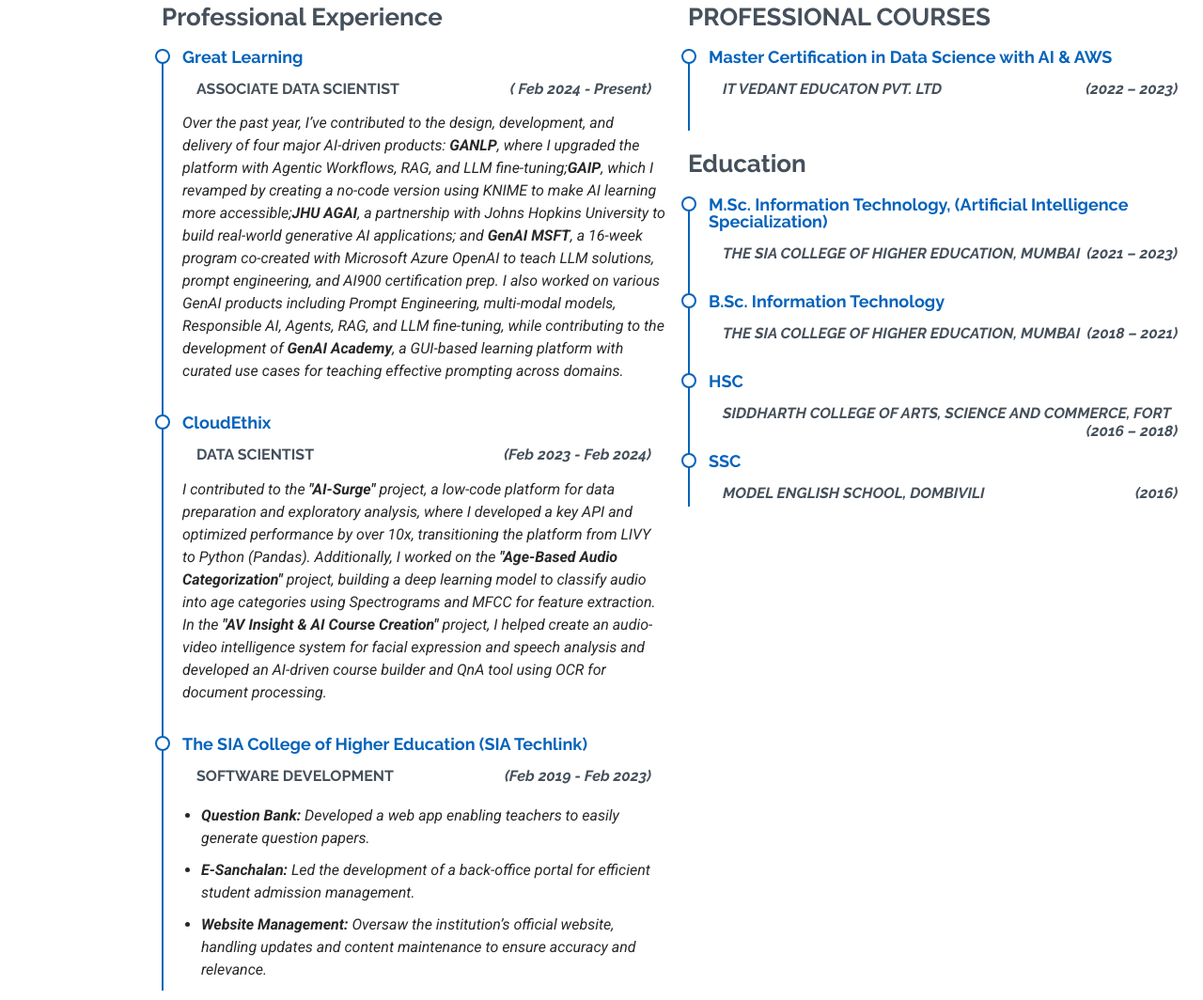
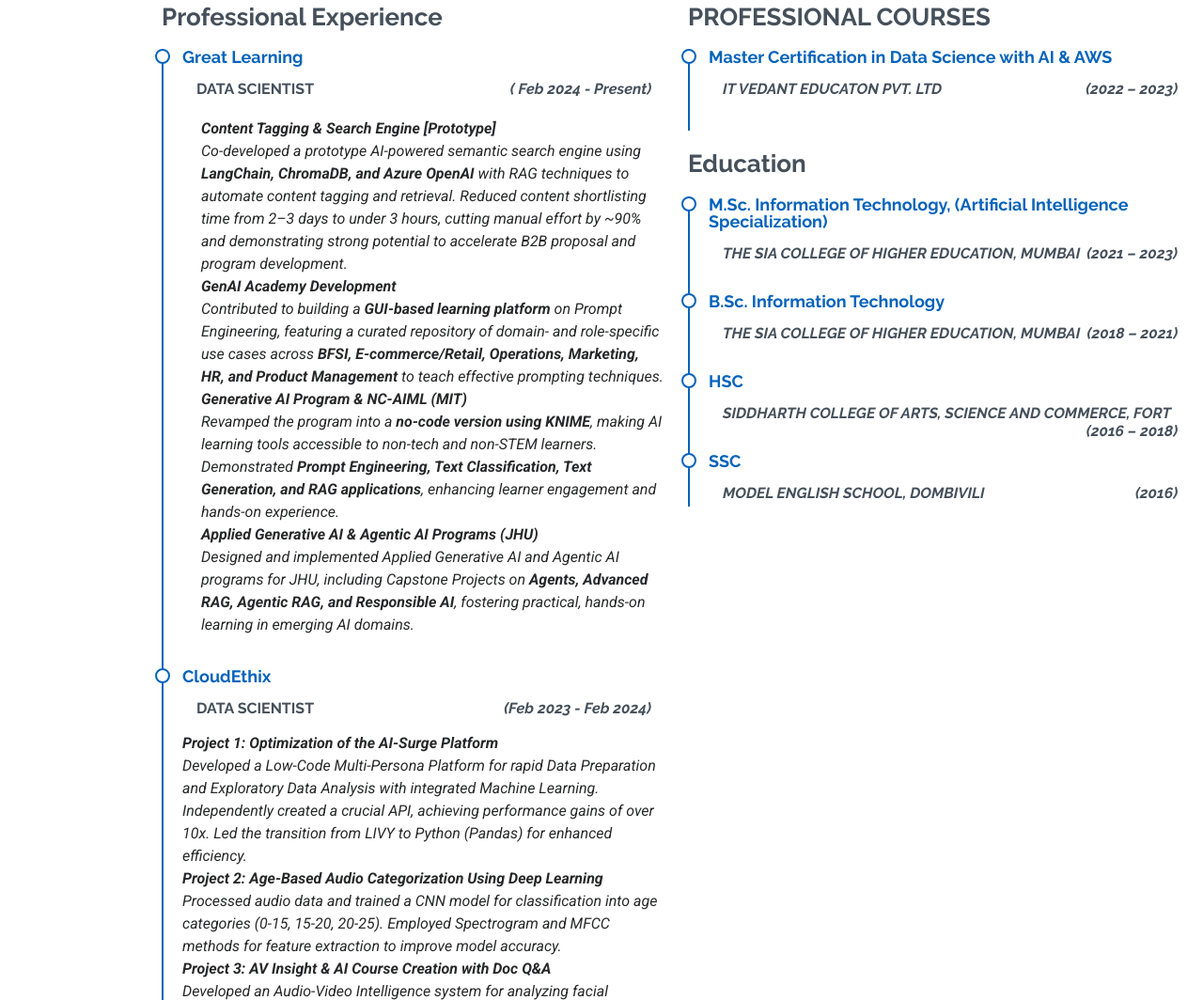
Before and after one commit to omkarbs23/omkarbs23.github.io, a plain HTML site: page index.html in a window 1280 px wide. Shown: the part 2229-3293 px from the top of the page at 94% size. Drawn offline with Linux system fonts and the light colour scheme.

Commit message:
Update index.html

```diff
--- a/index.html
+++ b/index.html
@@ -213,11 +213,22 @@
 
             <div class="resume-item">
               <h4>Great Learning</h4>
-              <h5>ASSOCIATE DATA SCIENTIST
+              <h5>DATA SCIENTIST
                 <span style="float: right;"><em>( Feb 2024 - Present)</em></span>
               </h5>
-              <p><em>Over the past year, I’ve contributed to the design, development, and delivery of four major AI-driven products: <b>GANLP</b>, where I upgraded the platform with Agentic Workflows, RAG, and LLM fine-tuning;<b>GAIP</b>, which I revamped by creating a no-code version using KNIME to make AI learning more accessible;<b>JHU AGAI</b>, a partnership with Johns Hopkins University to build real-world generative AI applications; and <b>GenAI MSFT</b>, a 16-week program co-created with Microsoft Azure OpenAI to teach LLM solutions, prompt engineering, and AI900 certification prep.
-                I also worked on various GenAI products including Prompt Engineering, multi-modal models, Responsible AI, Agents, RAG, and LLM fine-tuning, while contributing to the development of <b>GenAI Academy</b>, a GUI-based learning platform with curated use cases for teaching effective prompting across domains.
+              <p><em><ul>
+    <strong>Content Tagging & Search Engine [Prototype]</strong><br>
+    Co-developed a prototype AI-powered semantic search engine using <strong>LangChain, ChromaDB, and Azure OpenAI</strong> with RAG techniques to automate content tagging and retrieval. Reduced content shortlisting time from 2–3 days to under 3 hours, cutting manual effort by ~90% and demonstrating strong potential to accelerate B2B proposal and program development.<br>
+
+    <strong>GenAI Academy Development</strong><br>
+    Contributed to building a <strong>GUI-based learning platform</strong> on Prompt Engineering, featuring a curated repository of domain- and role-specific use cases across <strong>BFSI, E-commerce/Retail, Operations, Marketing, HR, and Product Management</strong> to teach effective prompting techniques.<br>
+
+    <strong>Generative AI Program & NC-AIML (MIT)</strong><br>
+    Revamped the program into a <strong>no-code version using KNIME</strong>, making AI learning tools accessible to non-tech and non-STEM learners. Demonstrated <strong>Prompt Engineering, Text Classification, Text Generation, and RAG applications</strong>, enhancing learner engagement and hands-on experience.<br>
+
+    <strong>Applied Generative AI & Agentic AI Programs (JHU)</strong><br>
+    Designed and implemented Applied Generative AI and Agentic AI programs for JHU, including Capstone Projects on <strong>Agents, Advanced RAG, Agentic RAG, and Responsible AI</strong>, fostering practical, hands-on learning in emerging AI domains.<br>
+
 
               </em></p>
             </div><!-- Edn Resume Item -->
@@ -228,9 +239,14 @@
                 <span style="float: right;"><em>(Feb 2023 - Feb 2024)</em></span>
               </h5>
               <p><em>
-                I contributed to the <b>"AI-Surge"</b> project, a low-code platform for data preparation and exploratory analysis, where I developed a key API and optimized performance by over 10x, transitioning the platform from LIVY to Python (Pandas).
-                Additionally, I worked on the <b>"Age-Based Audio Categorization"</b> project, building a deep learning model to classify audio into age categories using Spectrograms and MFCC for feature extraction.
-                In the <b>"AV Insight & AI Course Creation"</b> project, I helped create an audio-video intelligence system for facial expression and speech analysis and developed an AI-driven course builder and QnA tool using OCR for document processing.
+                <strong>Project 1: Optimization of the AI-Surge Platform</strong><br>
+                Developed a Low-Code Multi-Persona Platform for rapid Data Preparation and Exploratory Data Analysis with integrated Machine Learning. Independently created a crucial API, achieving performance gains of over 10x. Led the transition from LIVY to Python (Pandas) for enhanced efficiency.<br>
+
+                <strong>Project 2: Age-Based Audio Categorization Using Deep Learning</strong><br>
+                Processed audio data and trained a CNN model for classification into age categories (0-15, 15-20, 20-25). Employed Spectrogram and MFCC methods for feature extraction to improve model accuracy.<br>
+
+                <strong>Project 3: AV Insight & AI Course Creation with Doc Q&A</strong><br>
+                Developed an Audio-Video Intelligence system for analyzing facial expressions, emotions, and speaker metrics. Created an AI Course Builder for structured course content and assessments. Implemented QnA functionality using OCR to process text and images from documents.
               </em></p>
             </div><!-- Edn Resume Item -->
 
```
